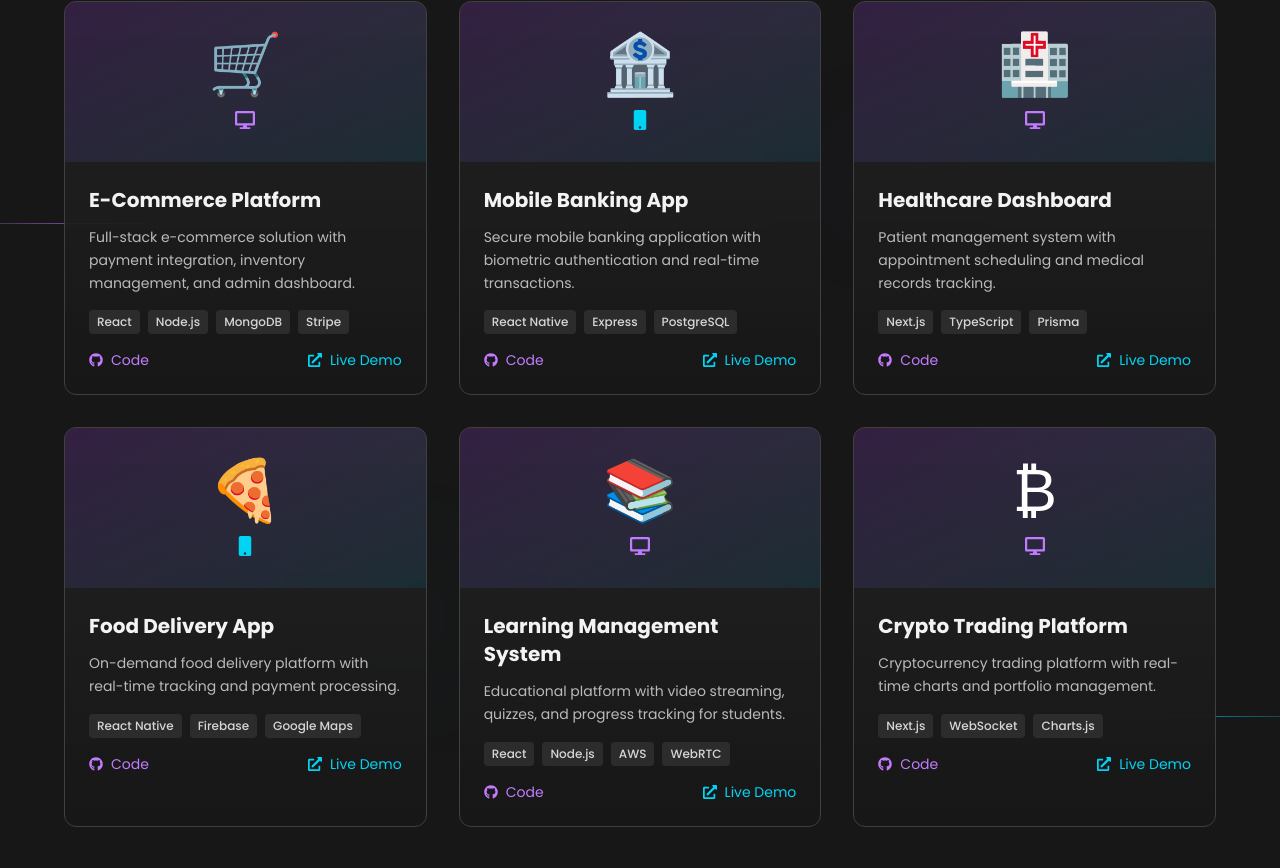
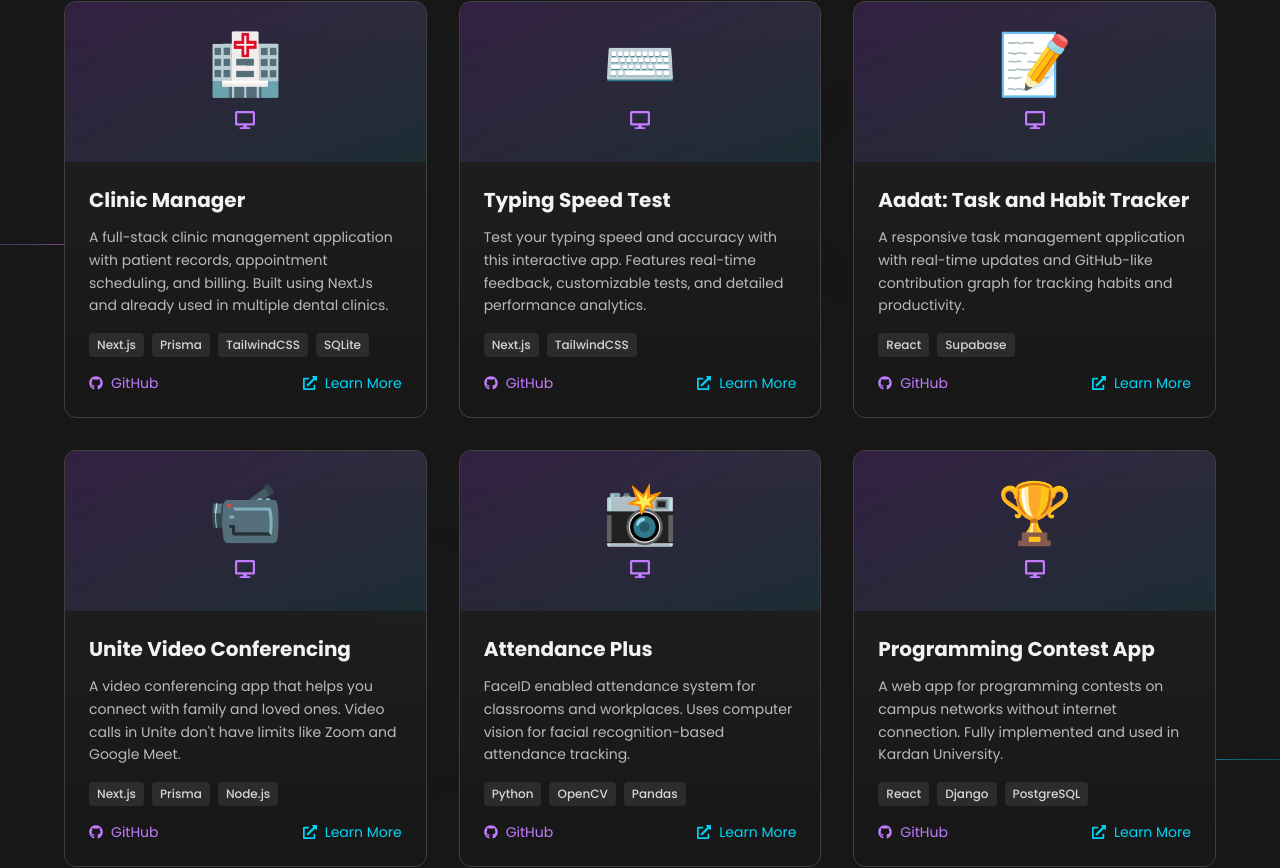
Before and after one commit to HaroonAzizi/code-af, a Next.js app: page / in a window 1280 px wide. Shown: the part 2380-3248 px from the top of the page. Built offline with nearby package versions, Linux system fonts and the light colour scheme.

Commit message:
added real projects to portfolio

```diff
--- a/app/components/ContactCard.js
+++ b/app/components/ContactCard.js
@@ -181,8 +181,12 @@ export default function ContactCard() {
                   </div>
                   <div>
                     <h4 className="text-white/95 font-semibold mb-1">Email</h4>
-                    <p className="text-white/70">hello@code.af</p>
-                    <p className="text-white/70">projects@code.af</p>
+                    <p className="text-white/70 hover:text-white">
+                      <a href="mailto:hello@code.af">hello@code.af</a>
+                    </p>
+                    <p className="text-white/70 hover:text-white">
+                      <a href="mailto:projects@code.af">projects@code.af</a>
+                    </p>
                   </div>
                 </div>
 
@@ -192,7 +196,9 @@ export default function ContactCard() {
                   </div>
                   <div>
                     <h4 className="text-white/95 font-semibold mb-1">Phone</h4>
-                    <p className="text-white/70">+93 (0) 790 087 137</p>
+                    <p className="text-white/70 hover:text-white">
+                      <a href="tel:+93790087137">+93 (0) 790 087 137</a>
+                    </p>
                     <p className="text-white/60 text-sm">
                       Available 9 AM - 8 PM (AFT)
                     </p>
@@ -208,7 +214,7 @@ export default function ContactCard() {
                       Location
                     </h4>
                     <p className="text-white/70">
-                      St. 2, Prozha e Taimani, Kabul, Afghanistan
+                      St. 2, Prozha e Taimani, Kabul
                     </p>
                     <p className="text-white/60 text-sm">
                       🇦🇫 Serving clients worldwide
@@ -226,7 +232,7 @@ export default function ContactCard() {
 
               <div className="flex space-x-4">
                 <a
-                  href="#"
+                  href="https://wa.me/+93790087137"
                   className="bg-green-500/10 hover:bg-green-500/20 p-3 rounded-lg transition-all hover:scale-110 group"
                 >
                   <FaWhatsapp className="text-green-400 text-xl group-hover:scale-110 transition-transform" />
--- a/app/components/Footer.js
+++ b/app/components/Footer.js
@@ -52,7 +52,7 @@ export default function Footer() {
                 <FaGithub className="text-gray-400 text-lg" />
               </a>
               <a
-                href="#"
+                href="https://wa.me/+93790087137"
                 className="bg-green-500/10 hover:bg-green-500/20 p-2 rounded-lg transition-all hover:scale-110"
               >
                 <FaWhatsapp className="text-green-400 text-lg" />
--- a/app/components/PortfolioSection.js
+++ b/app/components/PortfolioSection.js
@@ -1,3 +1,4 @@
+"use client";
 import React from "react";
 import {
   FaGithub,
@@ -9,58 +10,58 @@ import {
 const PortfolioSection = () => {
   const projects = [
     {
-      title: "E-Commerce Platform",
+      title: "Clinic Manager",
       description:
-        "Full-stack e-commerce solution with payment integration, inventory management, and admin dashboard.",
-      image: "🛒",
-      tech: ["React", "Node.js", "MongoDB", "Stripe"],
+        "A full-stack clinic management application with patient records, appointment scheduling, and billing. Built using NextJs and already used in multiple dental clinics.",
+      image: "🏥",
+      tech: ["Next.js", "Prisma", "TailwindCSS", "SQLite"],
       type: "web",
-      link: "#",
+      link: "https://haroonazizi.com/portfolio/",
     },
     {
-      title: "Mobile Banking App",
+      title: "Typing Speed Test",
       description:
-        "Secure mobile banking application with biometric authentication and real-time transactions.",
-      image: "🏦",
-      tech: ["React Native", "Express", "PostgreSQL"],
-      type: "mobile",
-      link: "#",
+        "Test your typing speed and accuracy with this interactive app. Features real-time feedback, customizable tests, and detailed performance analytics.",
+      image: "⌨️",
+      tech: ["Next.js", "TailwindCSS"],
+      type: "web",
+      link: "https://haroonazizi.com/portfolio/",
     },
     {
-      title: "Healthcare Dashboard",
+      title: "Aadat: Task and Habit Tracker",
       description:
-        "Patient management system with appointment scheduling and medical records tracking.",
-      image: "🏥",
-      tech: ["Next.js", "TypeScript", "Prisma"],
+        "A responsive task management application with real-time updates and GitHub-like contribution graph for tracking habits and productivity.",
+      image: "📝",
+      tech: ["React", "Supabase"],
       type: "web",
-      link: "#",
+      link: "https://haroonazizi.com/portfolio/",
     },
     {
-      title: "Food Delivery App",
+      title: "Unite Video Conferencing",
       description:
-        "On-demand food delivery platform with real-time tracking and payment processing.",
-      image: "🍕",
-      tech: ["React Native", "Firebase", "Google Maps"],
-      type: "mobile",
-      link: "#",
+        "A video conferencing app that helps you connect with family and loved ones. Video calls in Unite don't have limits like Zoom and Google Meet.",
+      image: "📹",
+      tech: ["Next.js", "Prisma", "Node.js"],
+      type: "web",
+      link: "https://haroonazizi.com/portfolio/",
     },
     {
-      title: "Learning Management System",
+      title: "Attendance Plus",
       description:
-        "Educational platform with video streaming, quizzes, and progress tracking for students.",
-      image: "📚",
-      tech: ["React", "Node.js", "AWS", "WebRTC"],
+        "FaceID enabled attendance system for classrooms and workplaces. Uses computer vision for facial recognition-based attendance tracking.",
+      image: "📸",
+      tech: ["Python", "OpenCV", "Pandas"],
       type: "web",
-      link: "#",
+      link: "https://haroonazizi.com/portfolio/",
     },
     {
-      title: "Crypto Trading Platform",
+      title: "Programming Contest App",
       description:
-        "Cryptocurrency trading platform with real-time charts and portfolio management.",
-      image: "₿",
-      tech: ["Next.js", "WebSocket", "Charts.js"],
+        "A web app for programming contests on campus networks without internet connection. Fully implemented and used in Kardan University.",
+      image: "🏆",
+      tech: ["React", "Django", "PostgreSQL"],
       type: "web",
-      link: "#",
+      link: "https://haroonazizi.com/portfolio/",
     },
   ];
 
@@ -85,8 +86,9 @@ const PortfolioSection = () => {
             </span>
           </h2>
           <p className="text-lg md:text-xl text-white/70 max-w-3xl mx-auto">
-            Discover some of our recent projects that showcase our expertise in
-            web and mobile development
+            Discover our recent projects that showcase our expertise in web and
+            mobile development - featuring real applications used by clients
+            worldwide.
           </p>
         </div>
 
@@ -103,11 +105,7 @@ const PortfolioSection = () => {
                   {project.image}
                 </div>
                 <div className="flex justify-center">
-                  {project.type === "web" ? (
-                    <FaDesktop className="text-purple-400 text-xl" />
-                  ) : (
-                    <FaMobile className="text-cyan-400 text-xl" />
-                  )}
+                  <FaDesktop className="text-purple-400 text-xl" />
                 </div>
               </div>
 
@@ -134,14 +132,24 @@ const PortfolioSection = () => {
 
                 {/* Action buttons */}
                 <div className="flex justify-between items-center">
-                  <button className="flex items-center space-x-2 text-purple-400 hover:text-purple-300 transition-colors text-sm">
+                  <a
+                    href="https://github.com/haroonazizi"
+                    target="_blank"
+                    rel="noopener noreferrer"
+                    className="flex items-center space-x-2 text-purple-400 hover:text-purple-300 transition-colors text-sm"
+                  >
                     <FaGithub />
-                    <span>Code</span>
-                  </button>
-                  <button className="flex items-center space-x-2 text-cyan-400 hover:text-cyan-300 transition-colors text-sm">
+                    <span>GitHub</span>
+                  </a>
+                  <a
+                    href={project.link}
+                    target="_blank"
+                    rel="noopener noreferrer"
+                    className="flex items-center space-x-2 text-cyan-400 hover:text-cyan-300 transition-colors text-sm"
+                  >
                     <FaExternalLinkAlt />
-                    <span>Live Demo</span>
-                  </button>
+                    <span>Learn More</span>
+                  </a>
                 </div>
               </div>
             </div>
@@ -156,15 +164,29 @@ const PortfolioSection = () => {
             </h3>
             <p className="text-white/70 mb-6 max-w-2xl mx-auto">
               Let's bring your ideas to life with our expertise in modern web
-              and mobile development
+              and mobile development. We've helped businesses across various
+              industries achieve their digital goals.
             </p>
             <div className="flex flex-col sm:flex-row gap-4 justify-center">
-              <button className="bg-gradient-to-r from-purple-600 to-cyan-600 hover:from-purple-700 hover:to-cyan-700 px-8 py-3 rounded-lg font-semibold text-white transition-all hover:scale-105">
+              <button
+                onClick={() => {
+                  const element = document.querySelector("#contact");
+                  if (element) {
+                    element.scrollIntoView({ behavior: "smooth" });
+                  }
+                }}
+                className="bg-gradient-to-r from-purple-600 to-cyan-600 hover:from-purple-700 hover:to-cyan-700 px-8 py-3 rounded-lg font-semibold text-white transition-all hover:scale-105"
+              >
                 Get Quote
               </button>
-              <button className="border border-purple-500/30 hover:border-purple-400 px-8 py-3 rounded-lg font-semibold text-white/90 hover:text-white transition-all hover:bg-purple-500/10">
+              <a
+                href="https://haroonazizi.com/portfolio/"
+                target="_blank"
+                rel="noopener noreferrer"
+                className="border border-purple-500/30 hover:border-purple-400 px-8 py-3 rounded-lg font-semibold text-white/90 hover:text-white transition-all hover:bg-purple-500/10"
+              >
                 View All Projects
-              </button>
+              </a>
             </div>
           </div>
         </div>
```
